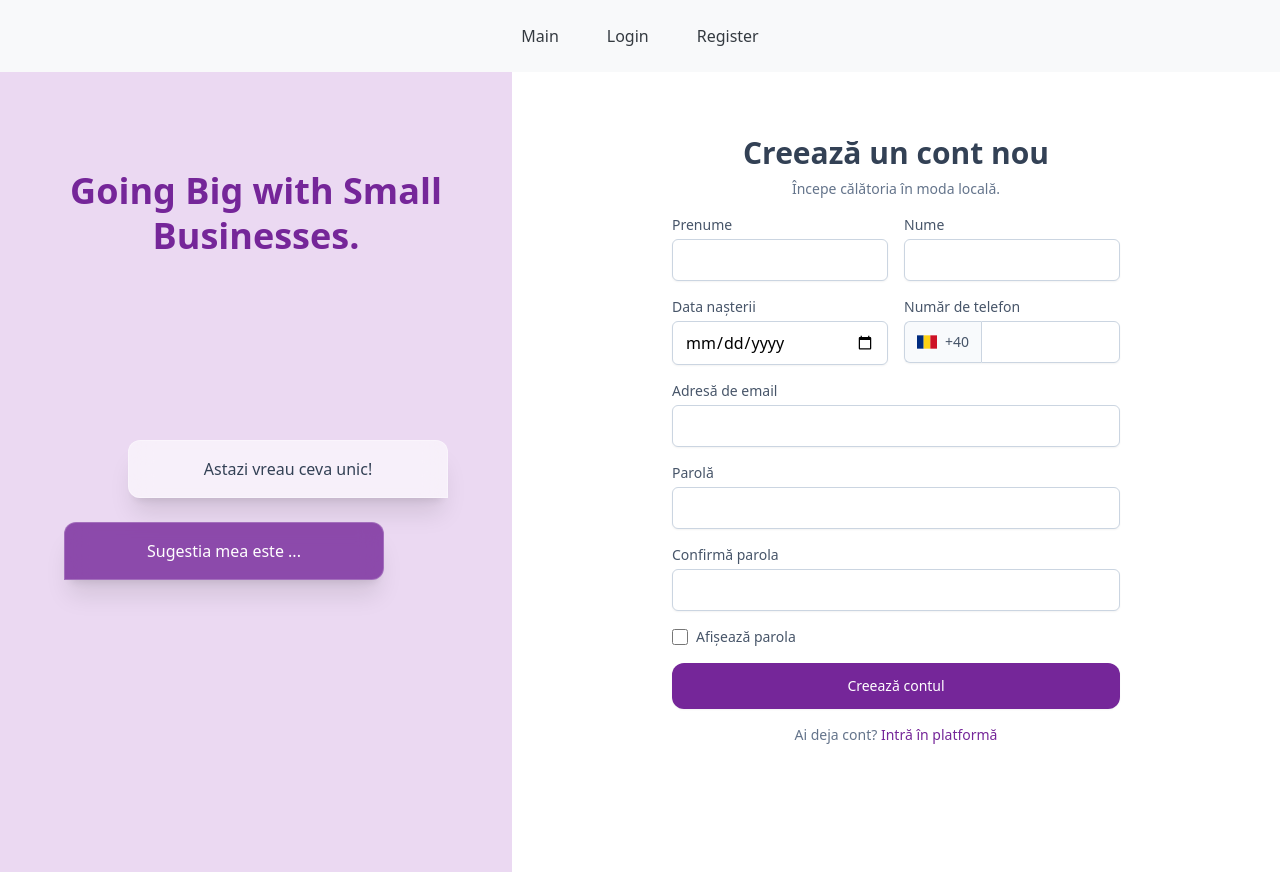
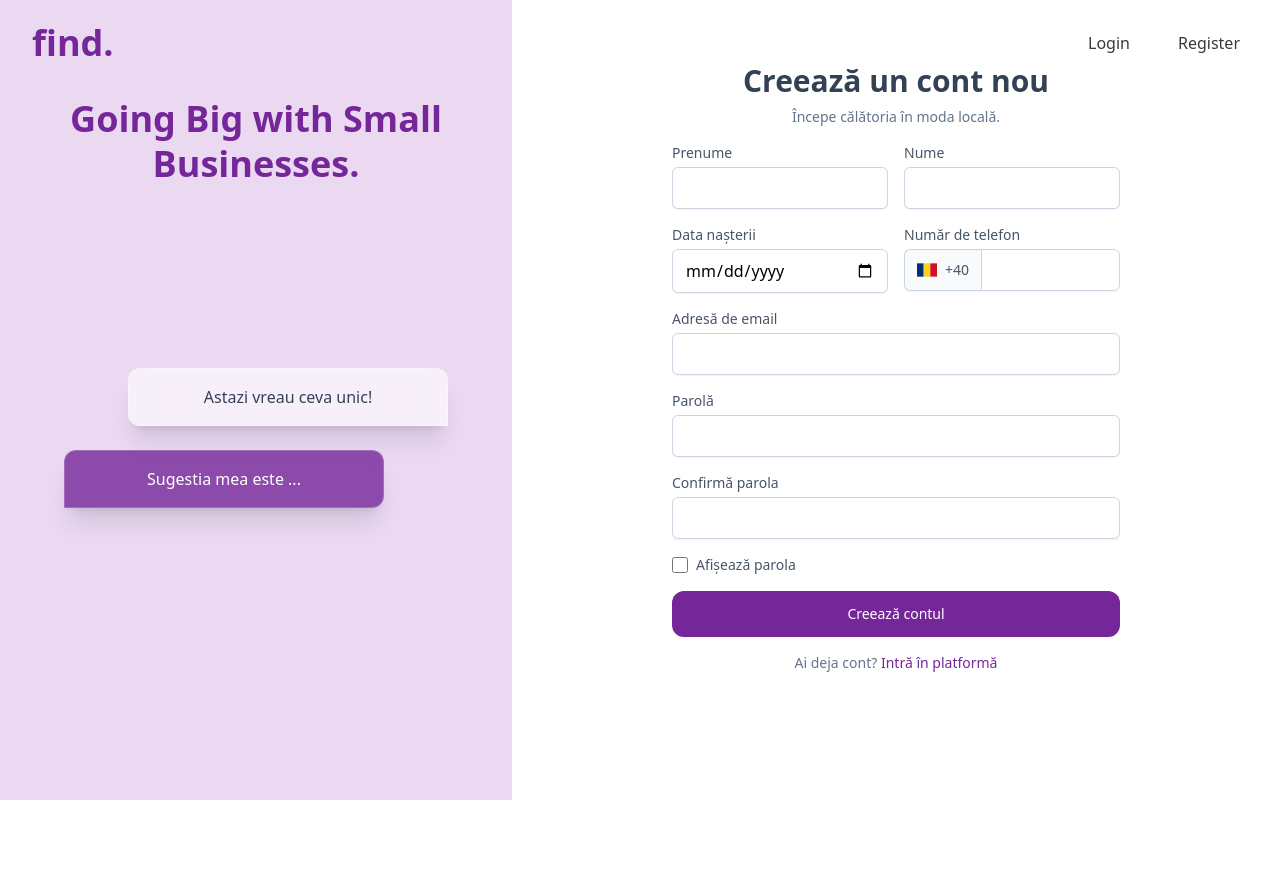
Before and after one commit to RaDu88253/LocalCommerceAi, a React app in the folder apps/frontend/: page /register in a window 1280 px wide. After the commit the page ends 800 px from the top, so only its background shows below. Built offline with nearby package versions, Linux system fonts and the light colour scheme; the HTML template or start-up script is replaced by a standard one.

Commit message:
register v2 + header updatat

```diff
--- /dev/null
+++ b/apps/frontend/src/AuthForm.jsx
@@ -0,0 +1,94 @@
+import React, { useState } from 'react';
+import { Link, useNavigate } from 'react-router-dom';
+import './AuthForm.css';
+
+function AuthForm({ mode }) {
+    const [email, setEmail] = useState('');
+    const [password, setPassword] = useState('');
+    const [confirmPassword, setConfirmPassword] = useState('');
+    const [error, setError] = useState('');
+    const navigate = useNavigate();
+
+    const isRegisterMode = mode === 'register';
+
+    const validatePassword = (password) => {
+        // Regex: minim 8 caractere, o majusculă, o cifră, un caracter special
+        const passwordRegex = /^(?=.*[A-Z])(?=.*\d)(?=.*[!@#$%^&*()_+\-=\[\]{};':"\\|,.<>\/?]).{8,}$/;
+        return passwordRegex.test(password);
+    };
+
+    const handleSubmit = (event) => {
+        event.preventDefault();
+        setError(''); // Resetează eroarea la fiecare încercare
+
+        if (isRegisterMode) {
+            if (password !== confirmPassword) {
+                setError('Parolele nu se potrivesc.');
+                return;
+            }
+            if (!validatePassword(password)) {
+                setError('Parola trebuie să aibă minim 8 caractere, o majusculă, o cifră și un caracter special.');
+                return;
+            }
+        }
+
+        // Aici vine logica de trimitere a datelor către server (API call)
+        console.log('Formular trimis:', { email, password });
+        // Exemplu: după succes, redirecționează către pagina principală
+        // navigate('/');
+    };
+
+    return (
+        <div className="auth-container">
+            <form onSubmit={handleSubmit} className="auth-form">
+                <h2>{isRegisterMode ? 'Create Account' : 'Login'}</h2>
+
+                {error && <p style={{ color: 'red', marginBottom: '1rem' }}>{error}</p>}
+
+                <div className="form-group">
+                    <label htmlFor="email">Email</label>
+                    <input
+                        type="email"
+                        id="email"
+                        value={email}
+                        onChange={(e) => setEmail(e.target.value)}
+                        required
+                    />
+                </div>
+
+                <div className="form-group">
+                    <label htmlFor="password">Password</label>
+                    <input
+                        type="password"
+                        id="password"
+                        value={password}
+                        onChange={(e) => setPassword(e.target.value)}
+                        required
+                    />
+                </div>
+
+                {isRegisterMode && (
+                    <div className="form-group">
+                        <label htmlFor="confirmPassword">Confirm Password</label>
+                        <input
+                            type="password"
+                            id="confirmPassword"
+                            value={confirmPassword}
+                            onChange={(e) => setConfirmPassword(e.target.value)}
+                            required
+                        />
+                    </div>
+                )}
+
+                <button type="submit">{isRegisterMode ? 'Register' : 'Login'}</button>
+
+                <div className="auth-switch">
+                    {isRegisterMode ? "Already have an account? " : "Don't have an account? "}
+                    <Link to={isRegisterMode ? '/login' : '/register'}>{isRegisterMode ? 'Login' : 'Register'}</Link>
+                </div>
+            </form>
+        </div>
+    );
+}
+
+export default AuthForm;
--- a/apps/frontend/src/Header.css
+++ b/apps/frontend/src/Header.css
@@ -1,10 +1,26 @@
 .app-header {
-    /* Light grey background color */
-    background-color: #f8f9fa;
+    /* Transparent background */
+    background-color: transparent;
     padding: 1rem 2rem;
-    box-shadow: 0 2px 4px rgba(0, 0, 0, 0.05);
+    /* Remove shadow */
+    box-shadow: none;
     display: flex;
-    justify-content: center; /* Center the navigation links */
+    /* Logo on left, links on right */
+    justify-content: space-between;
+    align-items: center;
+    /* Absolute positioning */
+    position: absolute;
+    top: 0;
+    width: 100%;
+    z-index: 10;
+}
+
+/* Style for the logo link */
+.logo-link {
+    text-decoration: none;
+    color: #752699;
+    font-weight: bold;
+    font-size: 2.25rem; /* Increased size */
 }
 
 .header-nav {
@@ -23,5 +39,5 @@
 }
 
 .header-nav a:hover {
-    color: #007bff; /* A blue color on hover for feedback */
+    color: #752699;
 }
--- a/apps/frontend/src/Header.jsx
+++ b/apps/frontend/src/Header.jsx
@@ -5,9 +5,12 @@ import './Header.css';
 function Header() {
     return (
         <header className="app-header">
+            {/* Logo on the left */}
+            <div className="logo">
+                <Link to="/" className="logo-link">find.</Link>
+            </div>
+            {/* Navigation links on the right */}
             <nav className="header-nav">
-                {/* We use React Router's Link component for navigation */}
-                <Link to="/">Main</Link>
                 <Link to="/login">Login</Link>
                 <Link to="/register">Register</Link>
             </nav>
--- a/apps/frontend/src/RegisterPage.jsx
+++ b/apps/frontend/src/RegisterPage.jsx
@@ -151,11 +151,22 @@ function RegisterPage() {
 
   const handleSubmit = (e) => {
     e.preventDefault();
+
+    // Regex pentru validarea parolei
+    const passwordRegex = /^(?=.*[A-Z])(?=.*\d)(?=.*[!@#$%^&*()_+\-=\[\]{};':"\\|,.<>\/?]).{8,}$/;
+
     if (formData.password !== formData.confirmPassword) {
       setPasswordError("Parolele nu se potrivesc.");
       return;
     }
-    setPasswordError("");
+
+    if (!passwordRegex.test(formData.password)) {
+      setPasswordError("Parola trebuie să aibă minim 8 caractere, o majusculă, o cifră și un caracter special.");
+      return;
+    }
+
+    setPasswordError(""); // Curăță eroarea dacă totul este în regulă
+
     // Aici va veni logica de trimitere a datelor către backend
     const dataToSend = { ...formData };
     delete dataToSend.confirmPassword; // Nu trimitem parola de confirmare
@@ -164,6 +175,9 @@ function RegisterPage() {
   };
 
   const selectedCountry = countryOptions.find(opt => opt.code === formData.countryCode);
+
+  // Obține data curentă în format YYYY-MM-DD pentru a limita câmpul de dată
+  const maxDate = new Date().toISOString().split("T")[0];
 
   return (
     <div className="min-h-screen flex font-sans">
@@ -236,7 +250,7 @@ function RegisterPage() {
                   Data nașterii
                 </label>
                 <div className="mt-1">
-                  <input id="dob" name="dob" type="date" required value={formData.dob} onChange={handleChange} className="w-full px-3 py-2 border border-slate-300 rounded-md shadow-sm focus:outline-none focus:ring-1 focus:ring-[#752699] focus:border-[#752699]" />
+                  <input id="dob" name="dob" type="date" max={maxDate} required value={formData.dob} onChange={handleChange} className="w-full px-3 py-2 border border-slate-300 rounded-md shadow-sm focus:outline-none focus:ring-1 focus:ring-[#752699] focus:border-[#752699]" />
                 </div>
               </div>
               <div className="w-full sm:w-1/2 mt-4 sm:mt-0">
```
Also changed, not shown: 1 other file (tests, documents, lock files or other folders).
